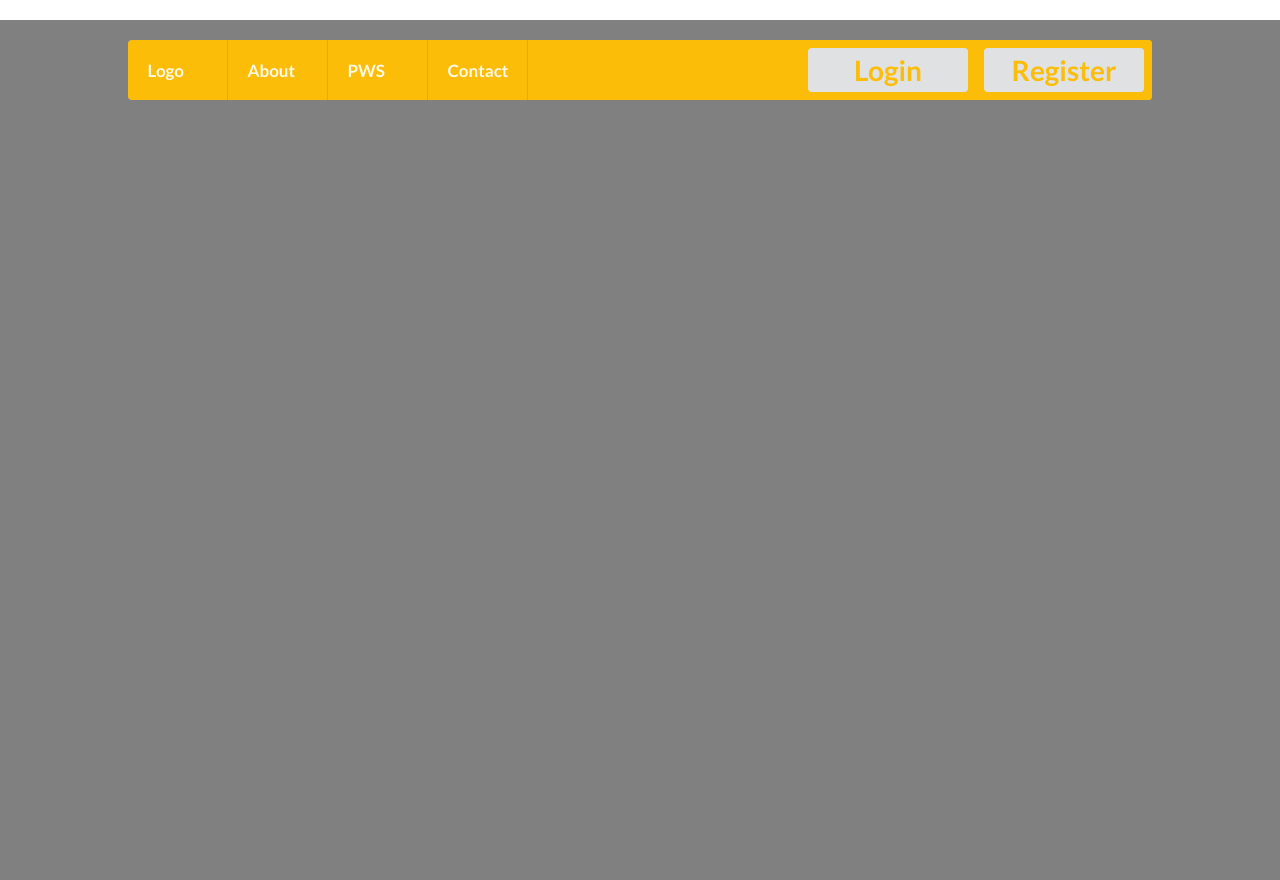
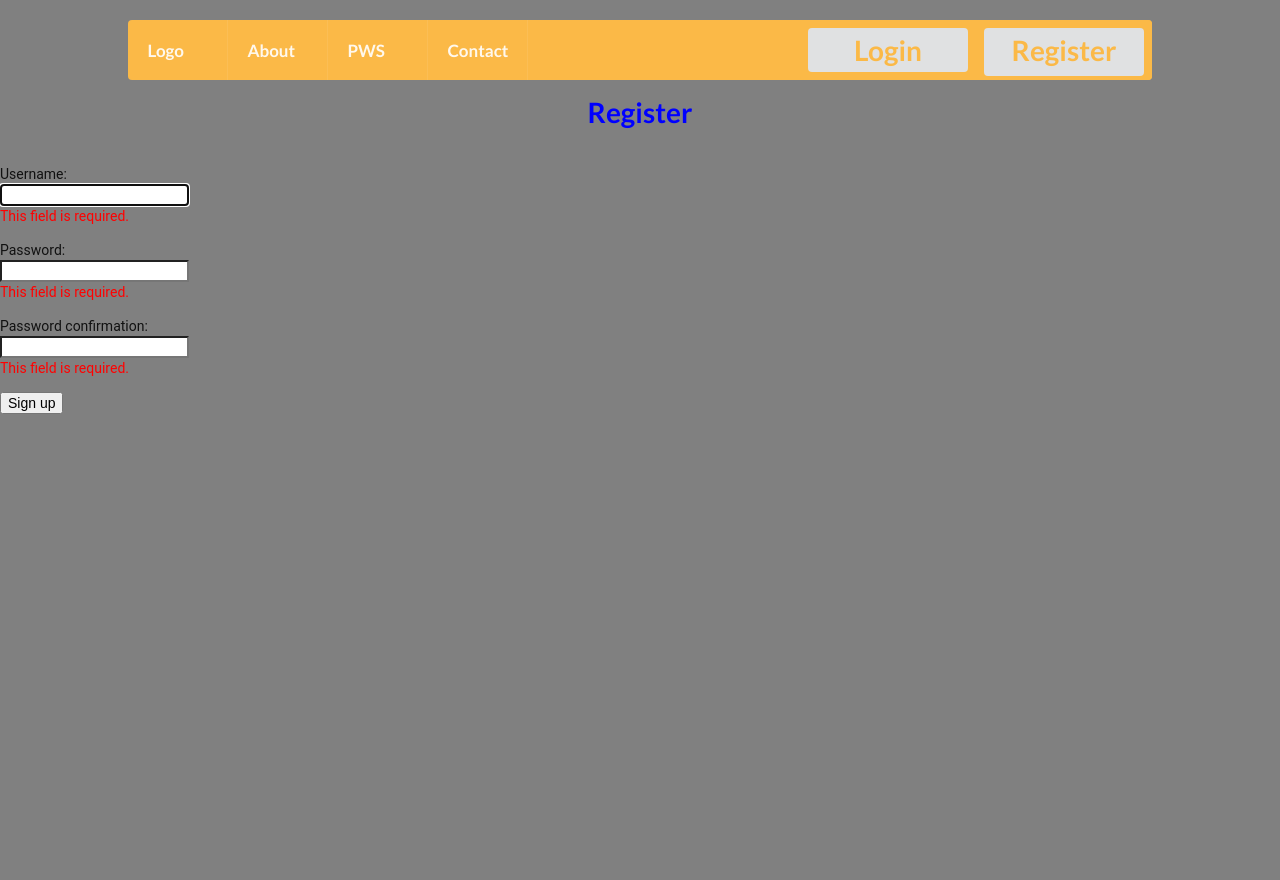
Before and after one commit to 126511/groteprogrammeer-ARCHIVE, a Django app: page /register in a window 1280 px wide. Run offline with Django 3.2, Linux system fonts and the light colour scheme.

Commit message:
Navbar complete with colors, animations and positions -- bugs: animation be weird on start

```diff
--- a/home/templates/home/layout.html
+++ b/home/templates/home/layout.html
@@ -3,15 +3,21 @@
 <html>
 <head>
     <title>Grote Programmeer</title>
+    <script src="https://code.jquery.com/jquery-3.6.0.js" integrity="sha256-H+K7U5CnXl1h5ywQfKtSj8PCmoN9aaq30gDh27Xc0jk=" crossorigin="anonymous"></script>
     <link rel="stylesheet" href="{% static 'home/styles.css' %}">
     <link rel="stylesheet" href="https://fonts.googleapis.com/icon?family=Material+Icons">
     <link rel="stylesheet" href="https://cdn.jsdelivr.net/npm/semantic-ui@2.4.2/dist/semantic.min.css">
     <script src="https://cdn.jsdelivr.net/npm/semantic-ui@2.4.2/dist/semantic.min.js"></script>
-    <script src="https://code.jquery.com/jquery-3.6.0.js" integrity="sha256-H+K7U5CnXl1h5ywQfKtSj8PCmoN9aaq30gDh27Xc0jk=" crossorigin="anonymous"></script>
     {% block head %}{% endblock %}
 </head>
 
 <style>
+:root {
+  --accent1: #fbb947;
+  --accent2: #fb4789;
+  --greytext:  #616161;
+}
+
 body {
   font-family: 'Roboto','Times New Roman', Times, serif;
 }
@@ -40,10 +46,13 @@
 #LoginCard {
   width: 360px;
   height: 200px;
+  right: 10%;
+  top: 88px;
   background-color: white;
   border-radius: 4px;
   padding: 8px;
 }
+
 
 .show_login {
   display: block;
@@ -52,18 +61,20 @@
 
 <body>
   <div style="background-color: grey; height: 100%; width: 100%; position: fixed;">
-    <div class="ui inverted huge yellow menu" style="margin-top: 20px; margin-left: 10%; margin-right: 10%; max-height: 60px;">
+    <div class="ui inverted huge menu" style="margin-top: 20px; margin-left: 10%; margin-right: 10%; max-height: 60px; background-color: var(--accent1);">
       <a class="item" id="navbaritem" href="{% url 'index' %}">Logo</a>
       <a class="item" id="navbaritem" href="{% url 'about-us' %}">About</a>
       <a class="item" id="navbaritem" href="{% url 'pws' %}">PWS</a>
       <a class="item" id="navbaritem" href="{% url 'contact' %}">Contact</a>
-      <div class="ui right yellow inverted menu">
+      <div class="ui right inverted menu" style="background-color: var(--accent1);">
         <button onclick="ExpandLogin()" type="button" id="logregbtn" class="ui button">
-          <h1 class="ui yellow header">Login</h1>
+          <h1 class="ui header" style="color: var(--accent1);">Login</h1>
         </button>
-        <button type="button" id="logregbtn" class="ui button">
-          <h1 class="ui yellow header">Register</h1>
-        </button>
+        <a href="{% url 'register' %}">
+          <button type="button" id="logregbtn" class="ui button">
+            <h1 class="ui header" style="color: var(--accent1);">Register</h1>
+          </button>
+        </a>
         <div id="LoginCard" class="class_login">
           <form action="{% url 'login' %}" method="post">
             <div class="ui form">
@@ -74,22 +85,25 @@
               {% endif %}
 
               <div class="field">
-                <label class="ui yellow">Username</label>
+                <label style="color:var(--greytext);">Username</label>
                 <input type="text" name="username" label="Username" autofocus>
               </div>
               <div class="field">
-                <label>Password</label>
+                <label style="color:var(--greytext);">Password</label>
                 <input type="password" name="password" label="Password">
               </div>
-              <button type="submit" value="Log in" class="ui button">Submit</button>
+              <div style="width: 100%;">
+                <button type="submit" value="Log in" class="ui button">Submit</button>
+                <a style="position:absolute; right: 0px; bottom: 0px; color:var(--greytext);" href="{% url 'login' %}">to login page</a>
+              </div>
             </div>
           </form>
         </div>
       </div>
     </div>
+    {% block body %}
+    {% endblock %}
   </div>
-        {% block body %}
-        {% endblock %}
     {% if message %}
     <!-- error and succession messages-->
     {% endif %}
@@ -101,8 +115,7 @@
   })
   function ExpandLogin() {
     document.getElementById("LoginCard").classList.toggle("show_login");
-    // $('class_login').transition('drop');
-    // Make functional animation
+    $('.class_login').transition('slide down');
   }
 </script>
 
--- a/home/templates/home/register.html
+++ b/home/templates/home/register.html
@@ -1,26 +1,4 @@
 {% extends "home/layout.html" %}
-
-{% block head %}
-<style>
-    #body {
-        width: 400px;
-        margin-left: auto;
-        margin-right: auto;
-        margin-top: 20px;
-        text-align: center;
-    }
-
-    .field {
-        border: 1px solid black;
-        border-radius: 5px;
-    }
-    #submit {
-        border: 2px solid #fbb947;
-        border-radius: 50px;
-        padding: 2px 8px;
-    }
-</style>
-{% endblock %}
 
 {% block body %}
 <div id="body">
```
Also changed, not shown: home/templates/home/about-us.html (+0 -10 lines), home/templates/home/contact.html (+0 -9 lines), home/templates/home/login.html (+3 -13 lines), home/templates/home/pws.html (+0 -9 lines), db.sqlite3.
